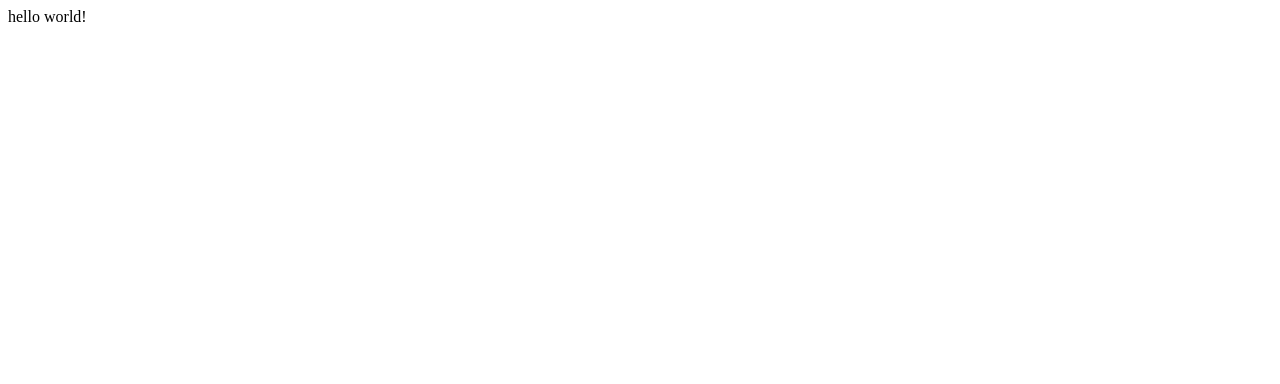
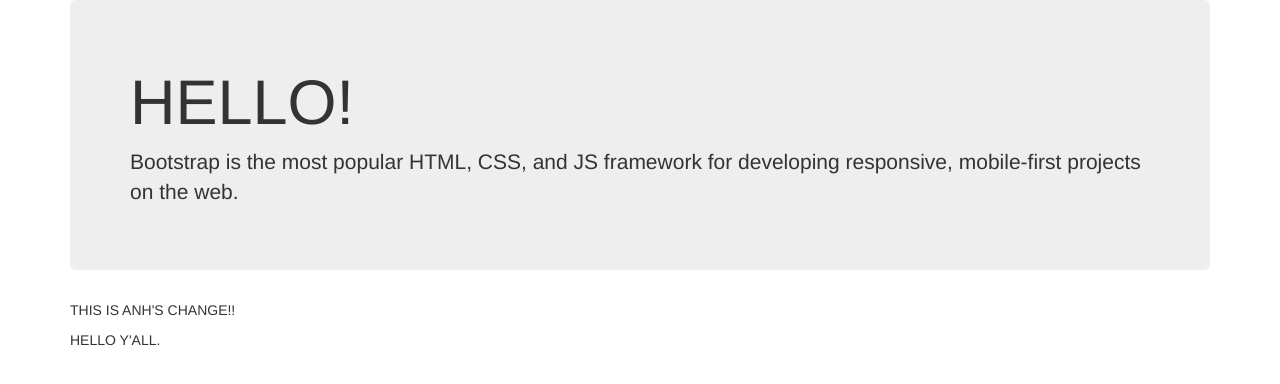
Before and after one commit to hliang/strawberryvanilla, a plain HTML site: page index.html in a window 1280 px wide. Drawn offline with nearby package versions, Linux system fonts and the light colour scheme.

Commit message:
Anh Duong's Add

```diff
--- a/index.html
+++ b/index.html
@@ -1,11 +1,19 @@
 <!DOCTYPE html>
-<html>
-
+<html lang="en-us">
 <head>
+        <link rel="stylesheet" href="https://maxcdn.bootstrapcdn.com/bootstrap/3.3.7/css/bootstrap.min.css">
 </head>
 
 <body>
-    hello world!
+        <div class="container">
+                <div class="jumbotron">
+                  <h1>HELLO!</h1>
+                  <p>Bootstrap is the most popular HTML, CSS, and JS framework for developing
+                  responsive, mobile-first projects on the web.</p>
+                </div>
+                <p>THIS IS ANH'S CHANGE!!</p>
+                <p>HELLO Y'ALL.</p>
+              </div>
 </body>
 
 </html>
```
